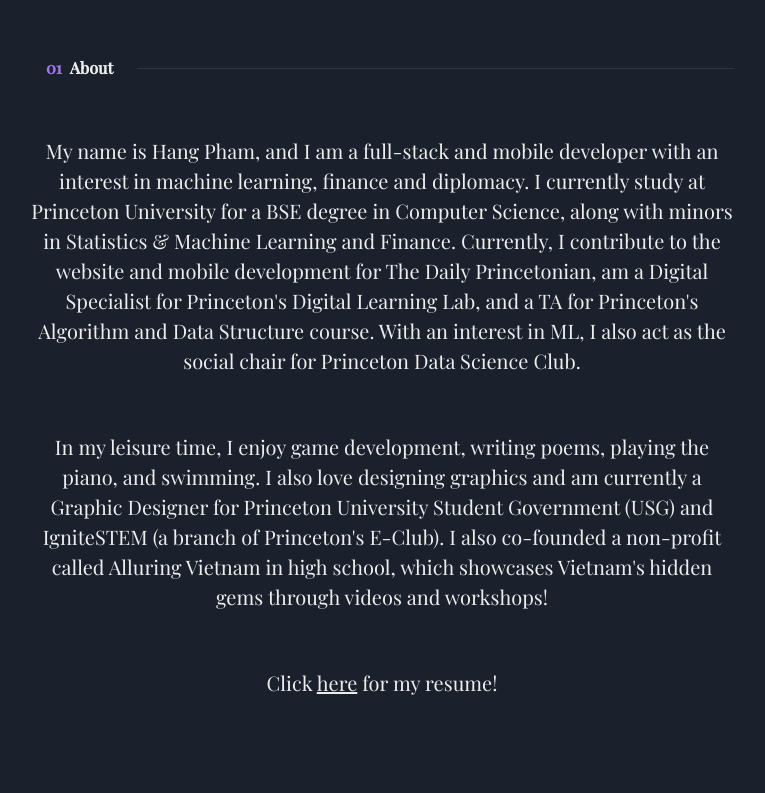
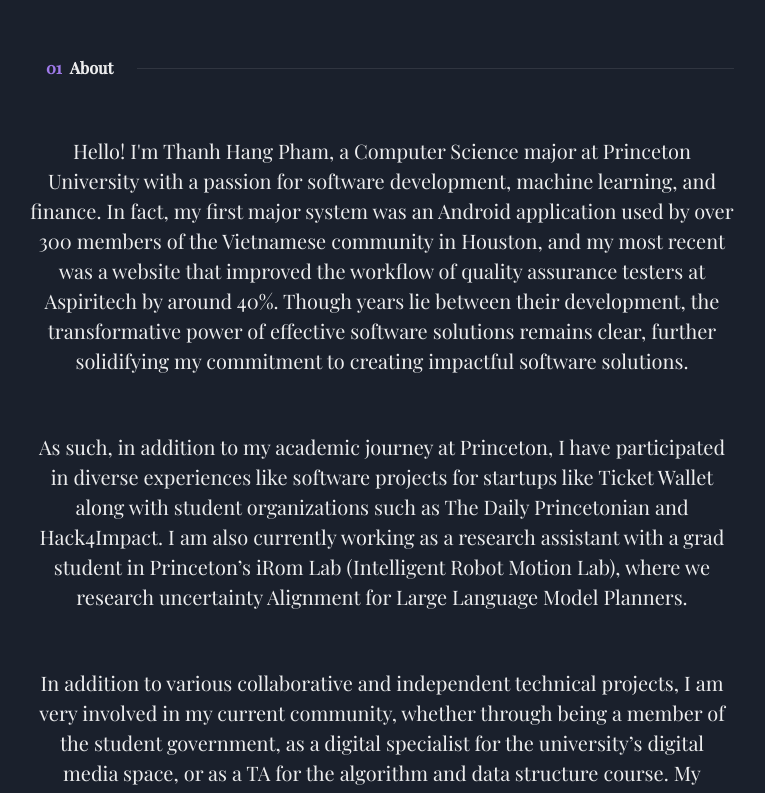
Before and after one commit to thanhhang1306/portfolio, a React (Create React App) app: page / in a window 1280 px wide. Shown: the part 880-1673 px from the top of the page, without its empty margins (258-1023 px from the left). Built offline with nearby package versions, Linux system fonts and the light colour scheme; a web font is replaced by a local one.

Commit message:
update info

```diff
--- a/src/components/pages/About.tsx
+++ b/src/components/pages/About.tsx
@@ -34,33 +34,23 @@
           </Stack>
           <Fade up>
             <Text color={"white.600"} fontSize={"xl"} px={4}>
-              My name is Hang Pham, and I am a full-stack and mobile developer
-              with an interest in machine learning, finance and diplomacy. I
-              currently study at Princeton University for a BSE degree in
-              Computer Science, along with minors in Statistics & Machine Learning
-              and Finance. Currently, I contribute to the
-              website and mobile development for The Daily Princetonian, am
-              a Digital Specialist for Princeton's Digital Learning Lab, and
-              a TA for Princeton's Algorithm and Data Structure course.
-              With an interest in ML, I also act as the social chair for
-              Princeton Data Science Club.
+              Hello! I'm Thanh Hang Pham, a Computer Science major at Princeton University with a passion for software development, machine learning, and finance. In fact, my first major system was an Android application used by over 300 members of the Vietnamese community in Houston, and my most recent was a website that improved the workflow of quality assurance testers at Aspiritech by around 40%. Though years lie between their development, the transformative power of effective software solutions remains clear, further solidifying my commitment to creating impactful software solutions.
             </Text>
           </Fade>
           <Fade up>
             <Text color={"white.600"} fontSize={"xl"} px={4}>
-              In my leisure time, I enjoy game development, writing poems,
-              playing the piano, and swimming. I also love designing graphics
-              and am currently a Graphic Designer for Princeton University
-              Student Government (USG) and IgniteSTEM (a branch of Princeton's
-              E-Club). I also co-founded a non-profit called Alluring Vietnam
-              in high school, which showcases Vietnam's hidden gems through
-              videos and workshops!
+              As such, in addition to my academic journey at Princeton, I have participated in diverse experiences like software projects for startups like Ticket Wallet along with student organizations such as The Daily Princetonian and Hack4Impact. I am also currently working as a research assistant with a grad student in Princeton’s iRom Lab (Intelligent Robot Motion Lab), where we research uncertainty Alignment for Large Language Model Planners.
             </Text>
           </Fade>
           <Fade up>
-          <Text color={"white.600"} fontSize={"xl"} px={4}>
-            Click <a href={process.env.PUBLIC_URL + "/assets/resume.pdf"} target="_blank" style={{textDecoration: 'underline'}}>here</a> for my resume!
-          </Text>
+            <Text color={"white.600"} fontSize={"xl"} px={4}>
+              In addition to various collaborative and independent technical projects, I am very involved in my current community, whether through being a member of the student government, as a digital specialist for the university’s digital media space, or as a TA for the algorithm and data structure course. My experience, however, isn't limited to academia. I co-founded Alluring Vietnam, a non-profit aiming to promote the beauty of Vietnam's hidden gems, managing both its marketing and finances. Outside of my technical pursuits, I enjoy swimming, graphic design, video games, and puzzles (especially word games)!
+            </Text>
+          </Fade>
+          <Fade up>
+            <Text color={"white.600"} fontSize={"xl"} px={4}>
+              Click <a href={process.env.PUBLIC_URL + "/assets/resume.pdf"} target="_blank" style={{ textDecoration: 'underline' }}>here</a> for my resume!
+            </Text>
           </Fade>
         </Stack>
       </Container>
--- a/src/components/pages/Education.tsx
+++ b/src/components/pages/Education.tsx
@@ -17,7 +17,7 @@
     {
       title: "Princeton University (Princeton, NJ)",
       date: "August '22 - June '26",
-      description: "➳  GPA: 3.90/4.00\n➳ BSE: Computer Science\n➳ Minors: Statistics and Machine Learning, Finance \n➳ CS Courses: Algorithm & Data Structures, Intro. to Programming Systems, Machine Learning (active), Probability & Stochastic Systems (active), Business & Innovation (active), Reasoning About Computation (active).",
+      description: "➳  GPA: 3.90/4.00\n➳ BSE: Computer Science\n➳ Minors: Statistics and Machine Learning, Finance \n➳ CS Courses: Algorithm & Data Structures, Intro. to Programming Systems, Machine Learning, Probability & Stochastic Systems, Business & Innovation, Reasoning About Computation, High Frequency Trading (active), Distributed Systems (active), Economics & Computing (active), Corporate Finance (active), Statistics (active).",
     },
     {
       title: "Lamar High School (Houston, TX)",
```
